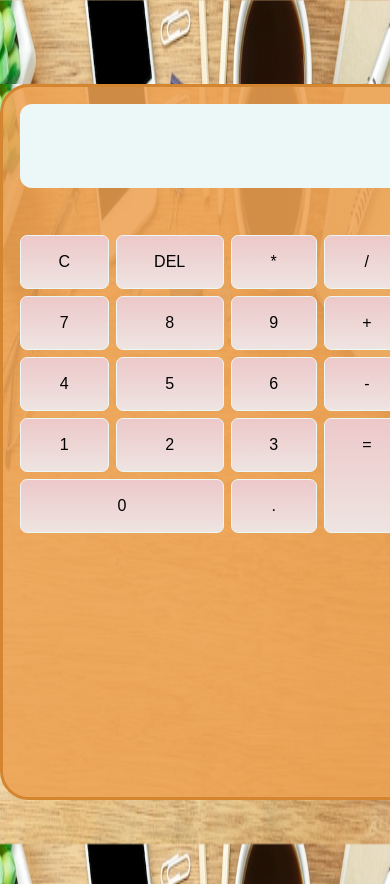
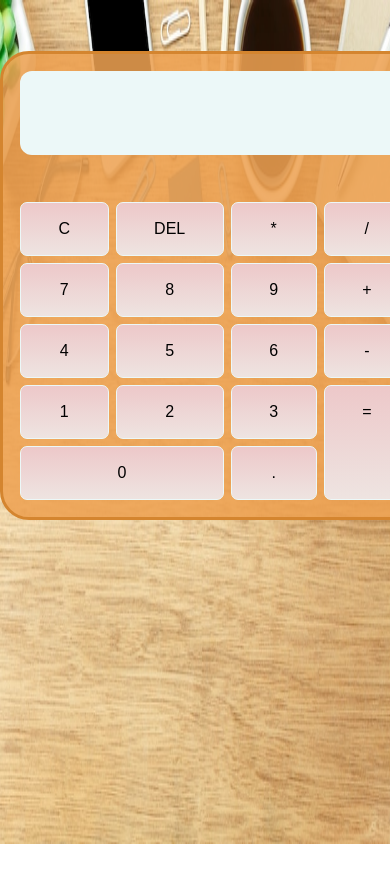
Before and after one commit to HobyLucas/calculator, a plain HTML site: page index.html in a window 390 px wide. Shown: the top 884 px of the page. After the commit the page ends 844 px from the top, so only its background shows below. Drawn offline with Linux system fonts and the light colour scheme.

Commit message:
Update responsive from style.css
change de height and the margin of main

```diff
--- a/styles/style.css
+++ b/styles/style.css
@@ -64,7 +64,6 @@ main {
     main {
         width: 100vw;
         min-width: max-content;
-        height: 80vh;
-        margin: 10vh 0;
+        margin: 13% auto;
     }
 }
```
